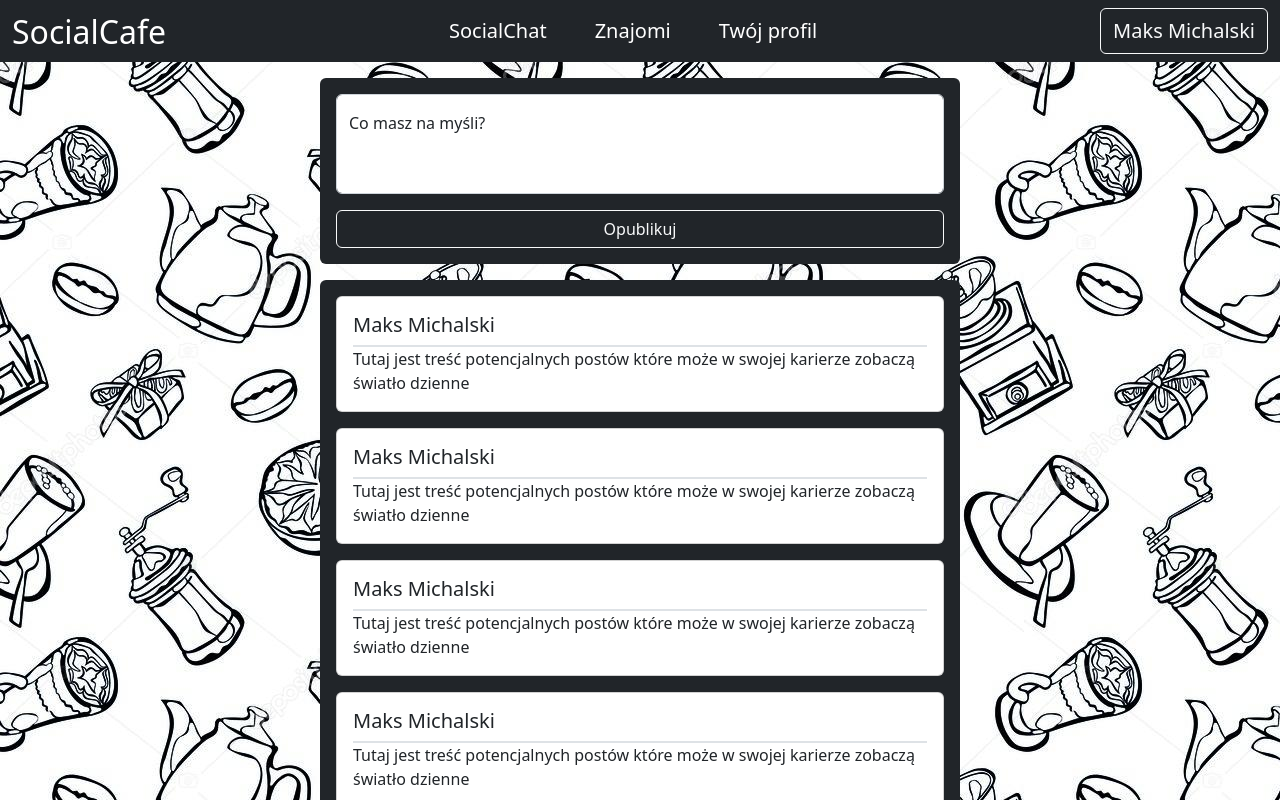
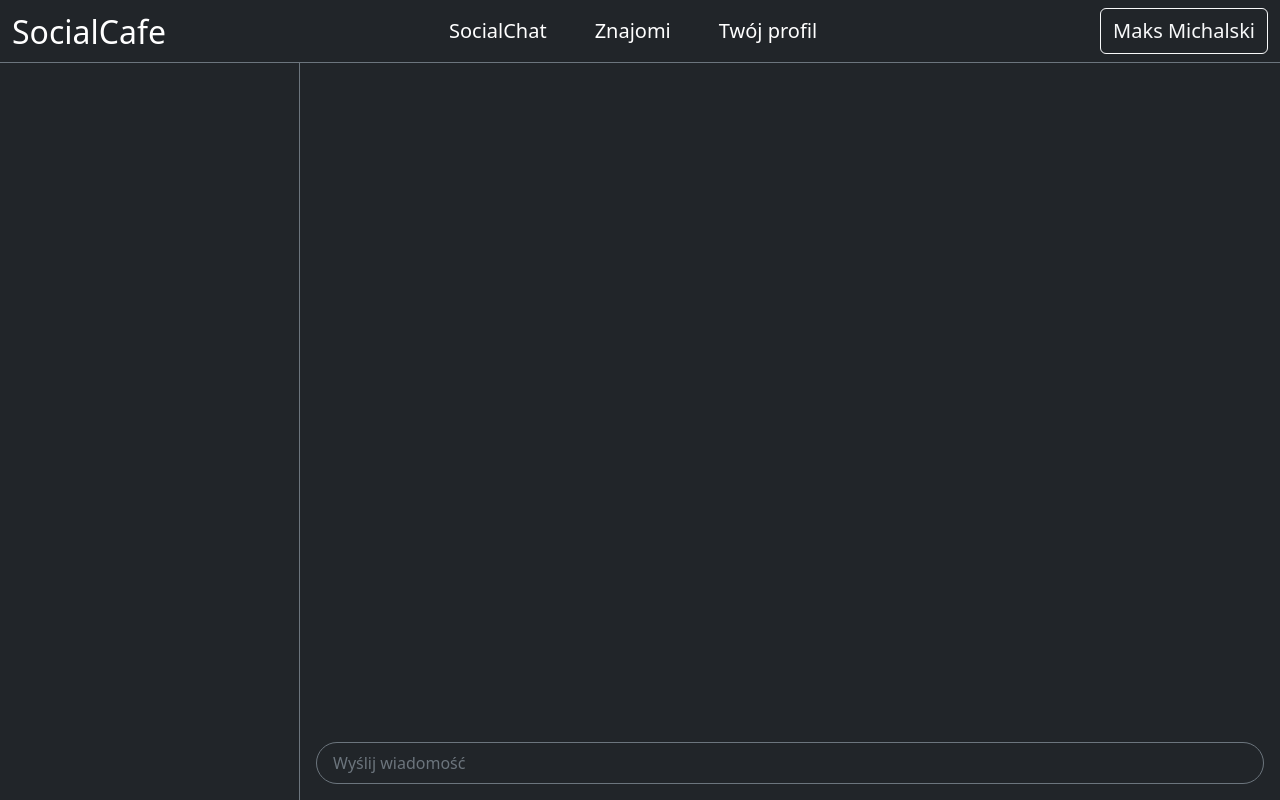
Before and after one commit to MaxD1998/SocialCafe_Frontend, an Angular app: page /message in a window 1280 px wide. Built offline with nearby package versions, Linux system fonts and the light colour scheme.

Commit message:
Ukończenie skorupy widoku czatu

```diff
--- a/src/app/app-routing.module.ts
+++ b/src/app/app-routing.module.ts
@@ -2,11 +2,13 @@ import { NgModule } from '@angular/core';
 import { RouterModule, Routes } from '@angular/router';
 import { LoginComponent } from './presentation/login/login.component';
 import { MainComponent } from './presentation/main/main.component';
+import { MessageBoardComponent } from './presentation/messages/message-board/message-board.component';
 import { RegisterComponent } from './presentation/register/register.component';
 
 const routes: Routes = [
   {path: 'login', component: LoginComponent},
   {path: 'register', component: RegisterComponent},
+  {path: 'message', component: MessageBoardComponent},
   {path: '**', component: MainComponent},
 ];
 
--- /dev/null
+++ b/src/app/core/models/MessageDto.ts
@@ -0,0 +1,5 @@
+export interface MessageDto {
+    FirstName: string;
+    LastName: string;
+    Text: string;
+}
--- /dev/null
+++ b/src/app/presentation/messages/message-board/message-board.component.css
@@ -0,0 +1,24 @@
+.conversation {
+    min-width: 300px;
+}
+
+.text-board {
+    display: flex;
+    flex-grow: 1;
+    flex-direction: column-reverse;
+    overflow-y: auto;
+}
+
+.text-box {
+    max-height: 150px;
+    overflow-y: auto;
+    outline: none;
+    white-space: pre-line;
+    word-break: break-word;
+}
+
+.text-box:empty::before {
+    content: attr(data-placeholder);
+    color: var(--bs-secondary);
+    cursor: text;
+}
--- /dev/null
+++ b/src/app/presentation/messages/message-board/message-board.component.html
@@ -0,0 +1,14 @@
+<div class="d-flex canvas border-secondary border-top">
+    <div class="bg-dark border-secondary border-end conversation"></div>
+    <div class="bg-dark flex-grow-1 d-flex flex-column">
+        <div class="text-board">
+            <app-message *ngFor="let message of messages" [message]="message"></app-message>
+        </div>
+        <div class="p-3">
+            <div class="border border-secondary rounded-5 py-2 px-3">
+                <div class="text-light text-box" contenteditable="true" data-placeholder="Wyślij wiadomość" #messageBox (keyup.enter)="sendMessage(messageBox)">
+                </div>
+            </div>
+        </div>
+    </div>
+</div>
--- /dev/null
+++ b/src/app/presentation/messages/shered/message/message.component.css
@@ -0,0 +1,3 @@
+span {
+    font-size: 12px;
+}
--- /dev/null
+++ b/src/app/presentation/messages/shered/message/message.component.html
@@ -0,0 +1,8 @@
+<div class="w-25 mb-1 ms-3">
+    <span class="text-secondary">
+        {{message.FirstName}} {{message.LastName}}
+    </span>
+    <div class="border border-light rounded-4 text-light px-2 py-1">
+        {{message.Text}}
+    </div>
+</div>
--- a/src/app/presentation/nav/nav.component.html
+++ b/src/app/presentation/nav/nav.component.html
@@ -1,5 +1,5 @@
 <header class="d-flex container-fluid bg-dark text-white">
-    <a class="navbar text-white text-decoration-none fs-2" href="#">
+    <a class="navbar text-white text-decoration-none fs-2" href="/">
         <span class="large-screen">
             SocialCafe
         </span>
@@ -11,7 +11,7 @@
         <div class="container-fluid">
             <ul class="navbar-nav">
                 <li class="nav-item mx-3">
-                    <a class="nav-link text-white fs-5" href="#">
+                    <a class="nav-link text-white fs-5" routerLink="message">
                         <span class="large-screen">
                             SocialChat
                         </span>
@@ -19,7 +19,7 @@
                     </a>
                 </li>
                 <li class="nav-item mx-3">
-                    <a class="nav-link text-white fs-5" href="#">
+                    <a class="nav-link text-white fs-5" href="/">
                         <span class="large-screen">
                             Znajomi
                         </span>
@@ -27,7 +27,7 @@
                     </a>
                 </li>
                 <li class="nav-item mx-3">
-                    <a class="nav-link text-white fs-5" href="#">
+                    <a class="nav-link text-white fs-5" href="/">
                         <span class="large-screen">
                             Twój profil
                         </span>
--- a/src/styles.css
+++ b/src/styles.css
@@ -10,7 +10,7 @@ html {
 
 body {
     height: 100%;
-    background-image: url("assets/images/background.jpg");
+    background-image: url("assets/images/background.png");
 }
 
 .canvas {
```
Also changed, not shown: src/app/app.module.ts (+6 -2 lines), src/app/presentation/messages/shered/message/message.component.ts (added, +14 -0 lines), src/assets/images/background.jpg (deleted), src/assets/images/background.png (added).
